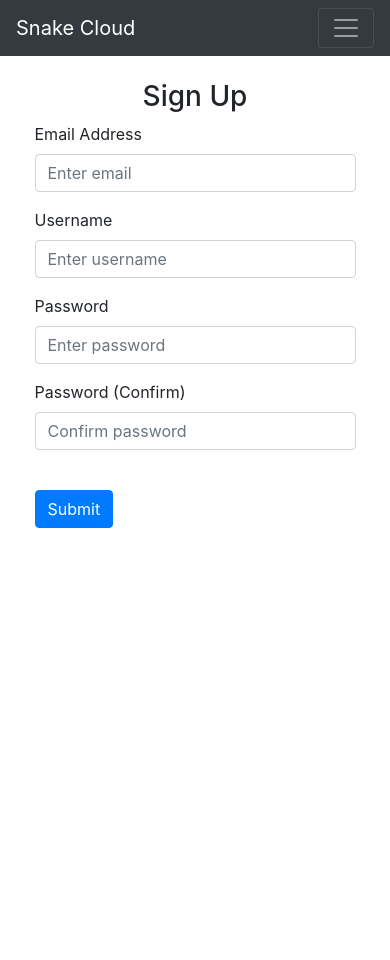
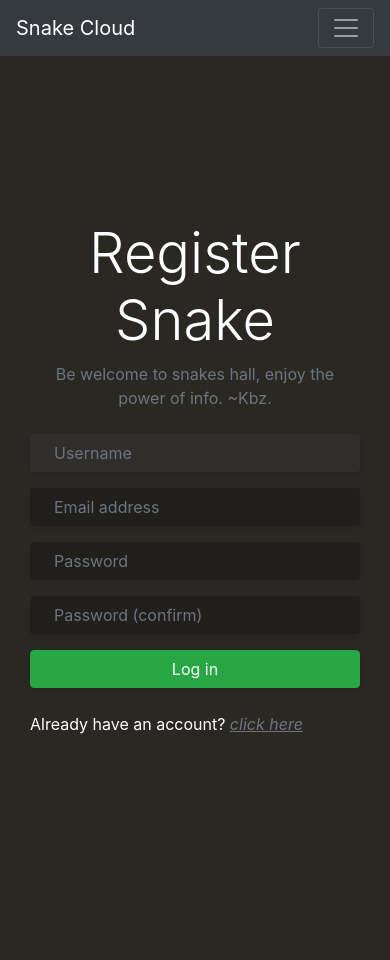
Before and after one commit to KevBoyz/Snake-Cloud, a Django app: page /auth/register/ in a window 390 px wide. Run offline with Django 4.2, Linux system fonts and the light colour scheme; one stand-in notice (Sample message) is shown.

Commit message:
login&register templates updated

```diff
--- a/SnakeCloud/SnakeCloud/urls.py
+++ b/SnakeCloud/SnakeCloud/urls.py
@@ -15,8 +15,10 @@ Including another URLconf
 """
 from django.contrib import admin
 from django.urls import path, include
+from . import views
 
 urlpatterns = [
     path('admin/', admin.site.urls),
+    path('', views.home),
     path('auth/', include('authentication.urls'))
 ]
--- a/SnakeCloud/authentication/views.py
+++ b/SnakeCloud/authentication/views.py
@@ -1,13 +1,54 @@
-from django.shortcuts import render
+from django.shortcuts import render, HttpResponse, redirect, get_object_or_404
+from django.contrib.auth.models import User
+from django.contrib import auth
+from django.contrib import messages
+from django.contrib.messages import constants
 
 
 def register(request):
-    return render(request, 'auth/register.html')
+    if request.user.is_authenticated:
+        messages.add_message(request, constants.ERROR, 'Logout to access this page')
+        return redirect('/')
+
+    if request.method == 'POST':
+        name = request.POST.get('name')
+        email = request.POST.get('email')
+        password1 = request.POST.get('password1')
+        password2 = request.POST.get('password2')
+        try:
+            user = User.objects.create_user(username=name, email=email,
+                                            password=password1, is_active=True)
+            user.save()
+            messages.add_message(request, constants.SUCCESS, 'User registered')
+            return redirect('auth/login.html')
+        except Exception as e:
+            messages.add_message(request, constants.ERROR, e)
+            return render(request, 'auth/register.html')
+    elif request.method == 'GET':
+        return render(request, 'auth/register.html')
 
 
 def login(request):
-    return render(request, 'auth/login.html')
+    if request.user.is_authenticated:
+        messages.add_message(request, constants.ERROR, 'Logout to access this page')
+        return redirect('/')
+
+    if request.method == 'POST':
+        name = request.POST.get('name')
+        password = request.POST.get('password')
+        user = auth.authenticate(username=name, password=password)
+        if not user:
+            messages.add_message(request, constants.ERROR, 'Username or password incorrect')
+            return render(request, 'auth/login.html')
+        else:
+            auth.login(request, user)
+            messages.add_message(request, constants.SUCCESS, 'Logged successfully')
+            return redirect('/')
+
+    elif request.method == 'GET':
+        return render(request, 'auth/login.html')
 
 
 def logout(request):
-    ...
+    auth.logout(request)
+    return redirect('/')
--- a/SnakeCloud/templates/auth/register.html
+++ b/SnakeCloud/templates/auth/register.html
@@ -1,51 +1,82 @@
 {% extends "base.html" %}
-{% block title %}Login{% endblock %}
+{% block title %}Register{% endblock %}
+
+{% block 'head' %}
+    <style>
+        .login,
+        .image {
+        min-height: 100vh;
+        }
+
+        .bg-image {
+        background-image: url('https://img.freepik.com/fotos-premium/python-arvore-verde-morelia-viridis-em-galhos-em-jardim-tropical_103127-260.jpg');
+        background-size: cover;
+        background-position: center top -20px;
+        }
+        div, p, h3{
+            color: white
+        }
+        .dark{
+            background-color: #2a2823;
+        }
+        .form-control{
+            background-color: #201f1b;
+            color: #218838;
+        }
+        .form-control:hover{
+            background-color: #242221;
+            color: #218838;
+        }
+        .form-control:focus{
+            background-color: #302e2d;
+            color: #218838;
+        }
+        #maindiv{
+              position: fixed;
+              top:56px;
+              width: 100%;
+           }
+    </style>
+{% endblock %}
+
 
 {% block content %}
-<form method="POST">
-      <br>
-      <h3 align="center">Sign Up</h3>
-      <div class="form-group">
-        <label for="email">Email Address</label>
-        <input
-          type="email"
-          class="form-control"
-          id="email"
-          name="email"
-          placeholder="Enter email"
-        />
-      </div>
-      <div class="form-group">
-        <label for="firstName">Username</label>
-        <input
-          type="text"
-          class="form-control"
-          id="name"
-          name="name"
-          placeholder="Enter username"
-        />
-      </div>
-      <div class="form-group">
-        <label for="password1">Password</label>
-        <input
-          type="password"
-          class="form-control"
-          id="password1"
-          name="password1"
-          placeholder="Enter password"
-        />
-      </div>
-      <div class="form-group">
-        <label for="password2">Password (Confirm)</label>
-        <input
-          type="password"
-          class="form-control"
-          id="password2"
-          name="password2"
-          placeholder="Confirm password"
-        />
-      </div>
-      <br />
-      <button type="submit" class="btn btn-primary">Submit</button>
-    </form>
+    <div class="container-fluid" id="maindiv">
+            <div class="row no-gutter">
+                <div class="col-md-5 d-none d-md-flex bg-image"></div>
+                <div class="col-md-7 dark">
+                    <div class="login d-flex align-items-center py-5">
+                        <div class="container">
+                            <div class="row">
+                                <div class="col-lg-10 col-xl-7 mx-auto" style="top:-50px">
+                                    <h3 class="display-4" style="text-align: center;">Register Snake</h3>
+                                    <p class="text-muted mb-4" style="text-align: center;">Be welcome to snakes hall, enjoy the power of info. ~Kbz.</p>
+                                    <form method="POST" action=""> {% csrf_token %}
+                                        <div class="form-group mb-3">
+                                            <input id="inputname" name="name" type="text" placeholder="Username" required="" autofocus="" class="form-control rounded-pill border-0 shadow-sm px-4">
+                                        </div>
+                                        <div class="form-group mb-3">
+                                            <input id="inputEmail" name="email" type="email" placeholder="Email address" required="" autofocus="" class="form-control rounded-pill border-0 shadow-sm px-4">
+                                        </div>
+                                        <div class="form-group mb-3">
+                                            <input id="inputPassword1" name="password1" type="password" placeholder="Password" required="" class="form-control rounded-pill border-0 shadow-sm px-4">
+                                        </div>
+                                        <div class="form-group mb-3">
+                                            <input id="inputPassword2" name="password1" type="password" placeholder="Password (confirm)" required="" class="form-control rounded-pill border-0 shadow-sm px-4">
+                                        </div>
+                                        <button type="submit" class="btn btn-success btn-block mb-2 rounded-pill shadow-sm">Log in</button>
+                                        <div class="text-center d-flex justify-content-between mt-4">
+                                            <p>
+                                                Already have an account?
+                                                <a href="{% url 'login' %}" class="font-italic text-muted"><u>click here</u></a>
+                                            </p>
+                                        </div>
+                                    </form>
+                                </div>
+                            </div>
+                        </div>
+                    </div>
+                </div>
+            </div>
+        </div>
 {% endblock %}
--- a/SnakeCloud/templates/base.html
+++ b/SnakeCloud/templates/base.html
@@ -6,26 +6,27 @@
     <meta name="viewport" content="width=device-width, initial-scale=1.0">
     <link rel="stylesheet" href="https://cdn.jsdelivr.net/npm/bootstrap@4.1.3/dist/css/bootstrap.min.css" integrity="sha384-MCw98/SFnGE8fJT3GXwEOngsV7Zt27NXFoaoApmYm81iuXoPkFOJwJ8ERdknLPMO" crossorigin="anonymous">
     <link rel="stylesheet" href="../static/css/main.css">
-    <title>{% block title %}Base.html{% endblock %}</title>
+    {% block 'head' %}{% endblock %}
+    <title>{% block title %}Snakes Hall{% endblock %}</title>
 </head>
 <body>
     <header>
-        <nav class="navbar navbar-expand-lg navbar-dark bg-dark">
+        <nav class="navbar navbar-expand-lg navbar-dark bg-dark" id="navbar">
             <a href="#" class="navbar-brand">Snake Cloud</a>
             <button class="navbar-toggler" type="button" data-toggle="collapse" data-target="#navbarSupportedContent" aria-controls="navbarSupportedContent" aria-expanded="false" aria-label="Toggle navigation">
                 <span class="navbar-toggler-icon"></span>
             </button>
             <div class="collapse navbar-collapse mr-auto" id="navbarSupportedContent">
                 <ul class="navbar-nav mr-auto">
-                    {% if not current_user.is_authenticated %}
+                    {% if not user.is_authenticated %}
                         <li class="nav-item">
-                            <a href="#" class="nav-link">Sing-up</a>
+                            <a href="{% url 'register' %}" class="nav-link">Register</a>
                         </li>
                         <li class="nav-item">
-                            <a href="#" class="nav-link">Login</a>
+                            <a href="{% url 'login' %}" class="nav-link">Login</a>
                         </li>
                         <li class="nav-item">
-                            <a href="#" class="nav-link">Logout</a>
+                            <a href="{% url 'logout' %}" class="nav-link">Logout</a>
                         </li>
                          <li class="nav-item dropdown">
                         <a class="nav-link dropdown-toggle" href="#" id="navbarDropdown" role="button" data-toggle="dropdown" aria-haspopup="true" aria-expanded="false">
@@ -60,7 +61,7 @@
                 </ul>
                 <ul class="navbar-nav mr-auto">
                     <li class="nav-item">
-                        <a href="#" class="nav-link">Log Out</a>
+                        <a href="{% url 'logout' %}" class="nav-link">Log Out</a>
                     </li>
                     <li class="nav-item dropdown">
                         <a class="nav-link dropdown-toggle" href="#" id="navbarDropdown" role="button" data-toggle="dropdown" aria-haspopup="true" aria-expanded="false">
@@ -74,12 +75,20 @@
                 {% endif %}
             </div>
         </nav>
+        {% if messages %}
+            {% for message in messages %}
+                <div class="alert {{message.tags}} alter-dismissable fade show" role="alert">
+                    {{ message }}
+                    <button type="button" class="close" data-dismiss="alert">
+                        <span aria-hidden="true">&times;</span>
+                    </button>
+                </div>
+            {% endfor %}
+        {% endif %}
     </header>
     <main>
-        <div class="container" style="max-width: 90%">
-          {% block content %}
-          {% endblock %}
-        </div>
+      {% block content %}
+      {% endblock %}
     </main>
     <footer>
 
```
Also changed, not shown: SnakeCloud/SnakeCloud/settings.py (+10 -0 lines), SnakeCloud/SnakeCloud/views.py (added, +7 -0 lines), SnakeCloud/templates/auth/login.html (+72 -27 lines), SnakeCloud/db.sqlite3.
